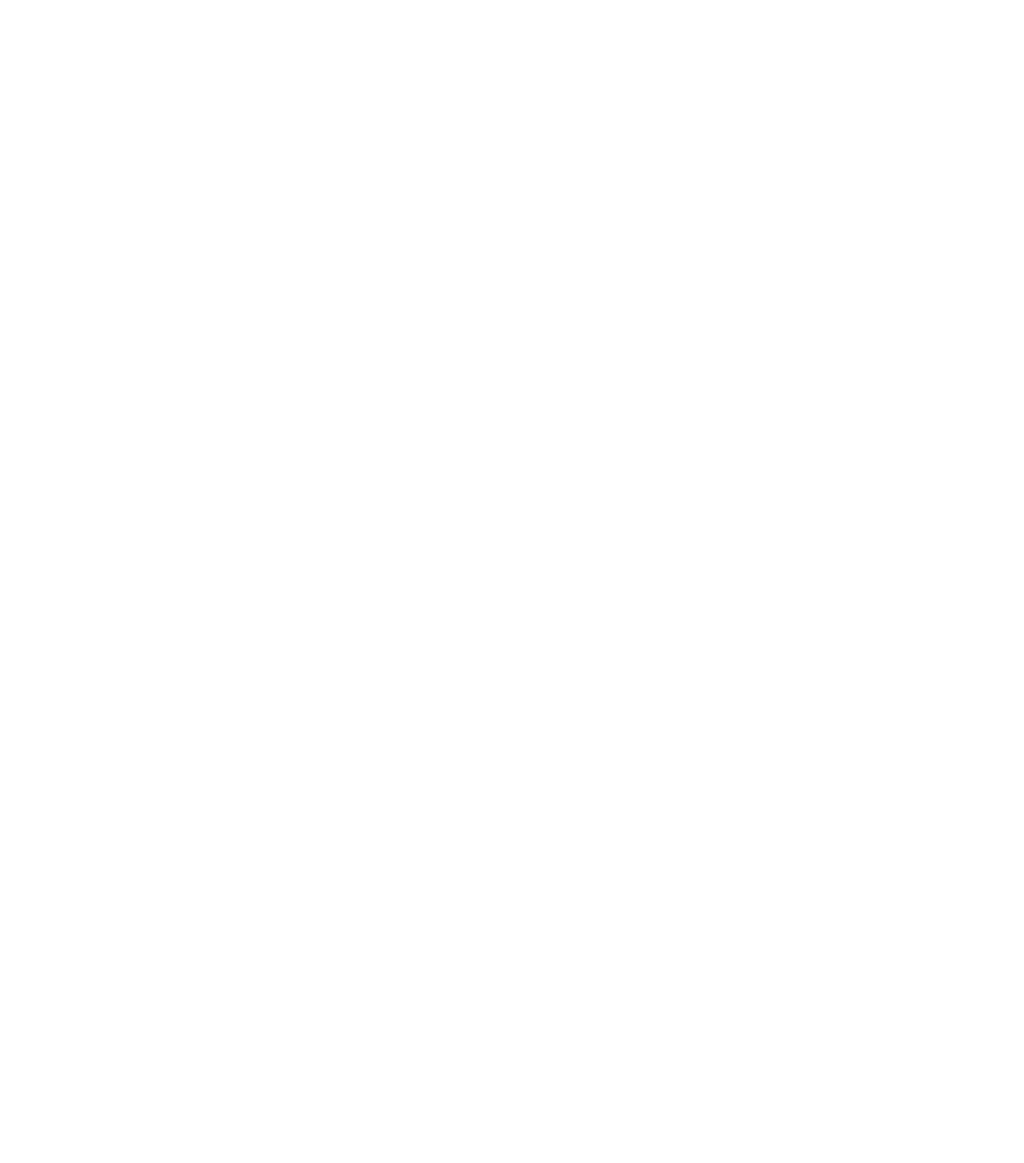
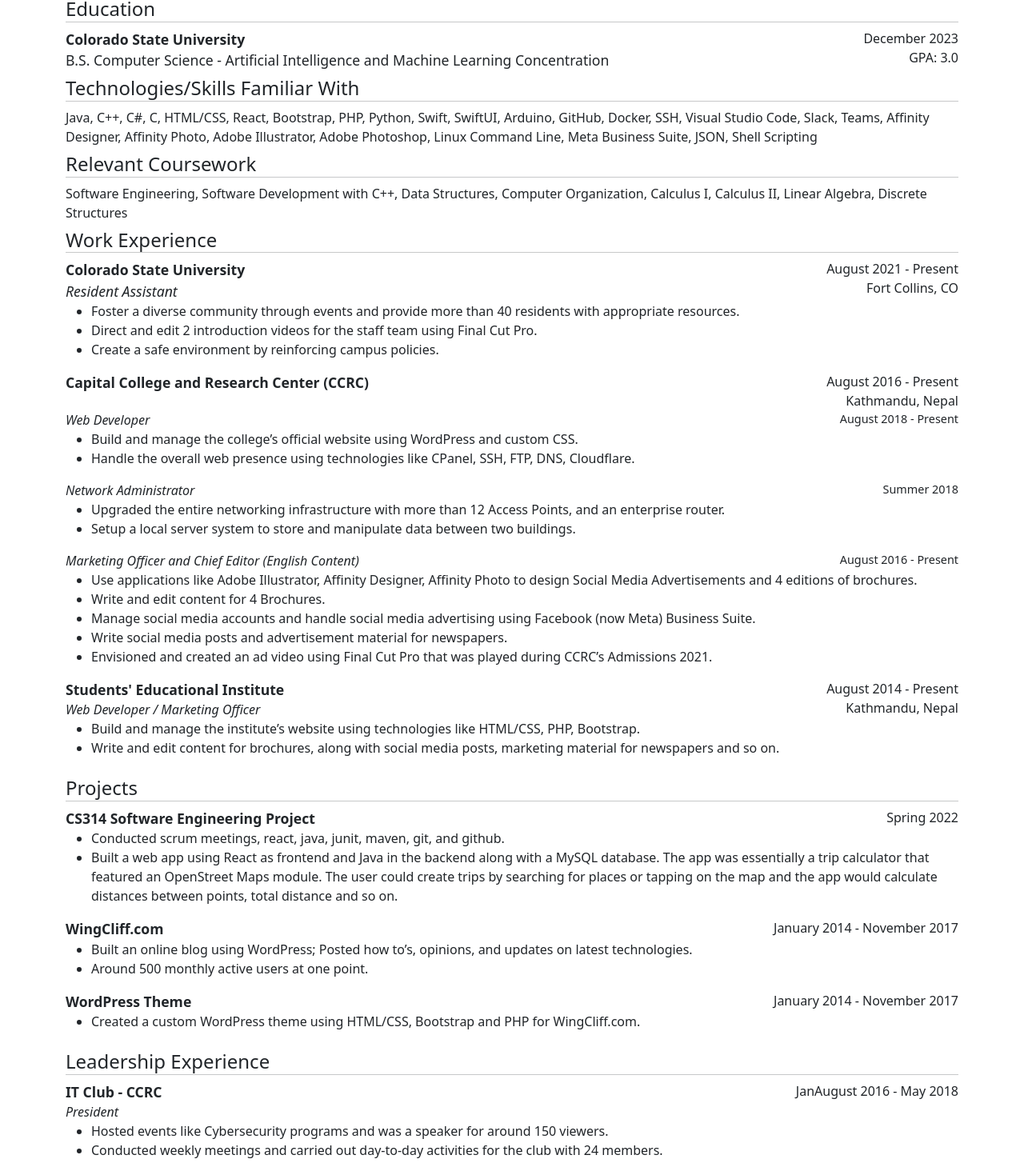
Before and after one commit to AyeCL/resume, a React (Create React App) app: page / in a window 1280 px wide. Shown: the part 119-1573 px from the top of the page at 80% size. Before the commit the page ends 800 px from the top, so only its background shows below. Built offline with nearby package versions, Linux system fonts and the light colour scheme.

Commit message:
plain resume completed

```diff
--- a/public/index.html
+++ b/public/index.html
@@ -24,7 +24,7 @@
       work correctly both with client-side routing and a non-root public URL.
       Learn how to configure a non-root public URL by running `npm run build`.
     -->
-    <title>React App</title>
+    <title>Aayush Lamichhane - Resume</title>
   </head>
   <body>
     <noscript>You need to enable JavaScript to run this app.</noscript>
--- a/src/App.js
+++ b/src/App.js
@@ -2,19 +2,273 @@
 import './css/App.css';
 import { useState } from 'react';
 import { Row, Col } from 'react-bootstrap';
+// import Header from './components/Header';
+import { FontAwesomeIcon } from '@fortawesome/react-fontawesome'
+import { faPhone, faEnvelope } from '@fortawesome/free-solid-svg-icons'
+
 
 function App() {
 
   return (
-    <div className='container'>
-      <h1 className='text-center' style={{ paddingTop: '1vh' }}>
-        Aayush Lamichhane
-      </h1>
-      <div className='text-center'>
-          aayush@lamichhane.us | (720) 935-1478
-      </div>
-    </div>
+    <>
+      <Header />
+      <Education />
+      <Technologies />
+      <RelevantCoursework />
+      <WorkExperience />
+      <Projects />
+      <LeadershipExperience />
+    </>
   );
 }
 
+function Header() {
+  return (
+    <div className='container text-center topic' style={{ paddingTop: '1vh', paddingBottom: '2vh' }}>
+      <h1>
+        Aayush Lamichhane
+      </h1>
+      <div>
+        <FontAwesomeIcon icon={faEnvelope} /> aayush@lamichhane.us &nbsp;|&nbsp; <FontAwesomeIcon icon={faPhone} /> (720) 935-1478
+      </div>
+    </div>
+  )
+}
+
+function Education() {
+  return (
+    <>
+      <div className='container topic'>
+        <h4 className='heading'>Education</h4>
+        <hr className='verticalLine'/>
+        <Row>
+          <div className='col-8' style={{ fontSize: '1.1em' }}>
+            <strong>Colorado State University</strong><br/>
+            B.S. Computer Science - Artificial Intelligence and Machine Learning Concentration
+          </div>
+          <div className='col-4' style={{ textAlign: 'right' }}>
+            December 2023<br/>
+            GPA: 3.0
+          </div>
+        </Row>
+      </div>
+    </>
+  );
+}
+
+function Technologies() {
+  return (
+    <>
+      <div className='container topic'>
+          <h4 className='heading'>Technologies/Skills Familiar With</h4>
+          <hr className='verticalLine'/>
+          Java, C++, C#, C, HTML/CSS, React, Bootstrap, PHP, Python, Swift, SwiftUI, Arduino, GitHub, Docker, SSH, Visual Studio Code, Slack, Teams, Affinity Designer, Affinity Photo, Adobe Illustrator, Adobe Photoshop, Linux Command Line, Meta Business Suite, JSON, Shell Scripting
+      </div>
+    </>
+  );
+}
+
+function RelevantCoursework() {
+  return (
+    <>
+      <div className='container topic'>
+        <h4 className='heading'>Relevant Coursework</h4>
+        <hr className='verticalLine'/>
+        Software Engineering, Software Development with C++, Data Structures, Computer Organization, Calculus I, Calculus II, Linear Algebra, Discrete Structures
+      </div>
+    </>
+  );
+}
+
+function WorkExperience() {
+  return (
+    <>
+      <div className='container topic'>
+        <h4 className='heading'>Work Experience</h4>
+        <hr className='verticalLine'/>
+        <Row>
+          <div className='col-7' style={{ fontSize: '1.1em' }}>
+            <strong>Colorado State University</strong><br/>
+            <em>Resident Assistant</em>
+          </div>
+          <div className='col-5' style={{ textAlign: 'right' }}>
+            August 2021 - Present<br/>
+            Fort Collins, CO
+          </div>
+        </Row>
+        <Row>
+          <Col>
+            <ul>
+              <li>Foster a diverse community through events and provide more than 40 residents with appropriate resources.</li>
+              <li>Direct and edit 2 introduction videos for the staff team using Final Cut Pro.</li>
+              <li>Create a safe environment by reinforcing campus policies.</li>
+            </ul>
+          </Col>
+        </Row>
+        <Row>
+          <div className='col-7' style={{ fontSize: '1.1em' }}>
+            <strong>Capital College and Research Center (CCRC)</strong><br/>
+          </div>
+          <div className='col-5' style={{ textAlign: 'right' }}>
+            August 2016 - Present<br/>
+            Kathmandu, Nepal
+          </div>
+        </Row>
+        <Row>
+          <div className='col-7'>
+            <em>Web Developer</em>
+          </div>
+          <div className='col-5' style={{ textAlign: 'right', fontSize: '0.9em' }}>
+            August 2018 - Present<br/>
+          </div>
+        </Row>
+        <Row>
+          <Col>
+            <ul>
+              <li>Build and manage the college’s official website using WordPress and custom CSS.</li>
+              <li>Handle the overall web presence using technologies like CPanel, SSH, FTP, DNS, Cloudflare.</li>
+            </ul>
+          </Col>
+        </Row>
+        <Row>
+          <div className='col-7'>
+            <em>Network Administrator</em>
+          </div>
+          <div className='col-5' style={{ textAlign: 'right', fontSize: '0.9em' }}>
+            Summer 2018<br/>
+          </div>
+        </Row>
+        <Row>
+          <Col>
+            <ul>
+              <li>Upgraded the entire networking infrastructure with more than 12 Access Points, and an enterprise router.</li>
+              <li>Setup a local server system to store and manipulate data between two buildings.</li>
+            </ul>
+          </Col>
+        </Row>
+        <Row>
+          <div className='col-7'>
+            <em>Marketing Officer and Chief Editor (English Content)</em>
+          </div>
+          <div className='col-5' style={{ textAlign: 'right', fontSize: '0.9em' }}>
+            August 2016 - Present<br/>
+          </div>
+        </Row>
+        <Row>
+          <Col>
+            <ul>
+              <li>Use applications like Adobe Illustrator, Affinity Designer, Affinity Photo to design Social Media Advertisements and 4 editions of brochures.</li>
+              <li>Write and edit content for 4 Brochures.</li>
+              <li>Manage social media accounts and handle social media advertising using Facebook (now Meta) Business Suite.</li>
+              <li>Write social media posts and advertisement material for newspapers.</li>
+              <li>Envisioned and created an ad video using Final Cut Pro that was played during CCRC’s Admissions 2021.</li>
+            </ul>
+          </Col>
+        </Row>
+        <Row>
+          <div className='col-7'>
+            <strong style={{ fontSize: '1.1em' }}>Students' Educational Institute</strong><br/>
+            <em>Web Developer / Marketing Officer</em>
+          </div>
+          <div className='col-5' style={{ textAlign: 'right' }}>
+            August 2014 - Present<br/>
+            Kathmandu, Nepal
+          </div>
+        </Row>
+        <Row>
+          <Col>
+            <ul>
+              <li>Build and manage the institute’s website using technologies like HTML/CSS, PHP, Bootstrap.</li>
+              <li>Write and edit content for brochures, along with social media posts, marketing material for newspapers and so on.</li>
+            </ul>
+          </Col>
+        </Row>
+      </div>
+    </>
+  );
+}
+
+function Projects() {
+  return (
+    <div className='container topic'>
+        <h4 className='heading'>Projects</h4>
+        <hr className='verticalLine'/>
+        <Row>
+          <div className='col-7'>
+            <strong style={{ fontSize: '1.1em' }}>CS314 Software Engineering Project</strong><br/>
+          </div>
+          <div className='col-5' style={{ textAlign: 'right' }}>
+            Spring 2022
+          </div>
+        </Row>
+        <Row>
+          <Col>
+            <ul>
+              <li>Conducted scrum meetings, react, java, junit, maven, git, and github.</li>
+              <li>Built a web app using React as frontend and Java in the backend along with a MySQL database. The app was essentially a trip calculator that featured an OpenStreet Maps module. The user could create trips by searching for places or tapping on the map and the app would calculate distances between points, total distance and so on.</li>
+            </ul>
+          </Col>
+        </Row>
+        <Row>
+          <div className='col-7'>
+            <strong style={{ fontSize: '1.1em' }}>WingCliff.com</strong><br/>
+          </div>
+          <div className='col-5' style={{ textAlign: 'right' }}>
+            January 2014 - November 2017
+          </div>
+        </Row>
+        <Row>
+          <Col>
+            <ul>
+              <li>Built an online blog using WordPress; Posted how to’s, opinions, and updates on latest technologies.</li>
+              <li>Around 500 monthly active users at one point.</li>
+            </ul>
+          </Col>
+        </Row>
+        <Row>
+          <div className='col-7'>
+            <strong style={{ fontSize: '1.1em' }}>WordPress Theme</strong><br/>
+          </div>
+          <div className='col-5' style={{ textAlign: 'right' }}>
+            January 2014 - November 2017
+          </div>
+        </Row>
+        <Row>
+          <Col>
+            <ul>
+              <li>Created a custom WordPress theme using HTML/CSS, Bootstrap and PHP for WingCliff.com.</li>
+            </ul>
+          </Col>
+        </Row>
+    </div>
+  )
+}
+
+function LeadershipExperience() {
+  return (
+    <div className='container topic'>
+      <h4 className='heading'>Leadership Experience</h4>
+      <hr className='verticalLine'/>
+      <Row>
+          <div className='col-7'>
+            <strong style={{ fontSize: '1.1em' }}>IT Club - CCRC</strong><br/>
+            <em>President</em>
+          </div>
+          <div className='col-5' style={{ textAlign: 'right' }}>
+            JanAugust 2016 - May 2018
+          </div>
+        </Row>
+        <Row>
+          <Col>
+            <ul>
+              <li>Hosted events like Cybersecurity programs and was a speaker for around 150 viewers.</li>
+              <li>Conducted weekly meetings and carried out day-to-day activities for the club with 24 members.</li>
+              <li>Organized the first web designing competitions in school and acknowledged the winners.</li>
+            </ul>
+          </Col>
+        </Row>
+    </div>
+  )
+}
+
 export default App;
--- /dev/null
+++ b/src/components/Header.js
@@ -0,0 +1,18 @@
+import React from 'react'
+import { FontAwesomeIcon } from '@fortawesome/react-fontawesome'
+import { faPhone, faEnvelope } from '@fortawesome/free-solid-svg-icons'
+
+function Header(props) {
+  return (
+    <div className='container text-center' style={{ paddingTop: '1vh', paddingBottom: '1vh' }}>
+      <h1>
+        Aayush Lamichhane
+      </h1>
+      <div>
+        <FontAwesomeIcon icon={faEnvelope} /> aayush@lamichhane.us &nbsp;|&nbsp; <FontAwesomeIcon icon={faPhone} /> (720) 935-1478
+      </div>
+    </div>
+  )
+}
+
+export default Header
--- a/src/css/App.css
+++ b/src/css/App.css
@@ -6,6 +6,20 @@
   justify-content: center;
   font-size: 1.1em;
   padding: 0.5em;
+}
+
+.heading {
+  margin-bottom: 0.1vh;
+}
+
+.verticalLine {
+  margin-top: 0;
+  margin-bottom: 1vh;
+}
+
+.topic {
+  margin-top: 0.5vh;
+  margin-bottom: 1vh;
 }
 
 /*
```
